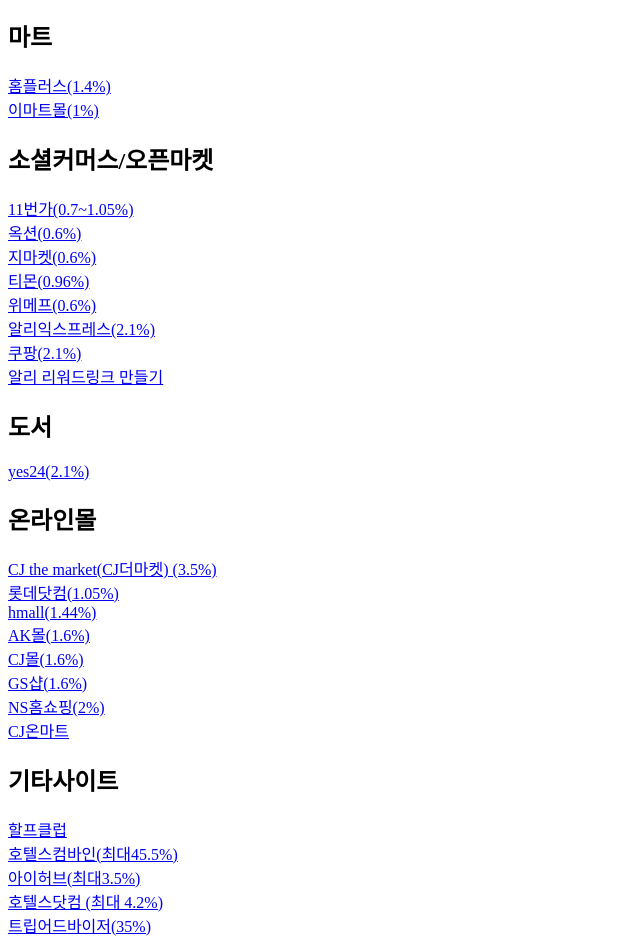
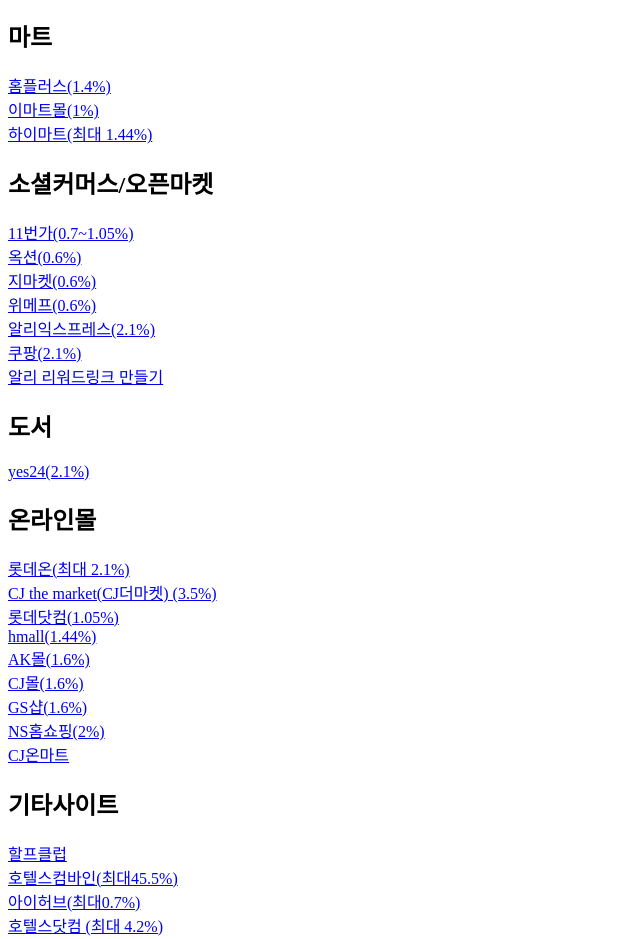
Before and after one commit to jungkoo/jungkoo.github.io, a plain HTML site: page index.html in a window 1280 px wide. Shown: the part 57-996 px from the top of the page, without its empty margins (0-640 px from the left). Drawn offline with Linux system fonts and the light colour scheme; grey boxes are pictures that could not be loaded.

Commit message:
Update index.html

```diff
--- a/index.html
+++ b/index.html
@@ -2,22 +2,22 @@
 <h2>마트</h2>
 <a href="http://click.linkprice.com/click.php?m=homeplus2&a=A100567992&l=0000">홈플러스(1.4%)</a><br/>
 <a href="http://click.linkprice.com/click.php?m=emart&a=A100567992&l=0000">이마트몰(1%)</a><br/>
+<a href="https://linkmoa.kr/click.php?m=himart&a=A100567992&l=0000">하이마트(최대 1.44%)</a><br/>
 
 <h2>소셜커머스/오픈마켓</h2>
 <a href="http://click.linkprice.com/click.php?m=11st&a=A100567992&l=0000">11번가(0.7~1.05%)</a><br/>
 <a href="http://click.linkprice.com/click.php?m=auction&a=A100567992&l=0000">옥션(0.6%)</a><br/>
 <a href="http://click.linkprice.com/click.php?m=gmarket&a=A100567992&l=0000">지마켓(0.6%)</a><br/>
-<a href="http://click.linkprice.com/click.php?m=tmon&a=A100567992&l=0000">티몬(0.96%)</a><br/>
 <a href="http://click.linkprice.com/click.php?m=makeprice&a=A100567992&l=0000">위메프(0.6%)</a><br/>
 <a href="http://click.linkprice.com/click.php?m=aliexpress&a=A100567992&l=0000">알리익스프레스(2.1%)</a><br/>
 <a href="http://click.linkprice.com/click.php?m=coupang&a=A100567992&l=0000">쿠팡(2.1%)</a><br/>
+<a href="https://portals.aliexpress.com/tools/promoLinkGenerate.htm">알리 리워드링크 만들기</a><br/>
 
-<a href="https://portals.aliexpress.com/tools/promoLinkGenerate.htm">알리 리워드링크 만들기</a><br/>
 <h2>도서</h2>
 <a href="http://click.linkprice.com/click.php?m=yes24&a=A100567992&l=0000">yes24(2.1%)</a><br/>
 
 <h2>온라인몰</h2>
-
+<a href="https://linkmoa.kr/click.php?m=lotteon&a=A100567992&l=0000">롯데온(최대 2.1%)</a><br/>
 <a href="https://lpweb.kr/click.php?m=cjbrand&a=A100567992&l=0000">CJ the market(CJ더마켓) (3.5%)</a><br/>
 <a href="http://click.linkprice.com/click.php?m=lotte&a=A100567992&l=0000">롯데닷컴(1.05%)</a><br/>
 <a href="http://click.linkprice.com/click.php?m=hmall&a=A100567992&l=0000">hmall(1.44%)</a><br/>
@@ -30,7 +30,7 @@
 <h2>기타사이트</h2>
 <a href="https://newtip.net/click.php?m=halfclub1&a=A100567992&l=0000">할프클럽</a><br/>
 <a href="https://bestmore.net/click.php?m=hcombine&a=A100567992&l=0000">호텔스컴바인(최대45.5%)</a><br/>
-<a href="https://newtip.net/click.php?m=iherb&a=A100567992&l=0000">아이허브(최대3.5%)</a><br/>
+<a href="https://newtip.net/click.php?m=iherb&a=A100567992&l=0000">아이허브(최대0.7%)</a><br/>
 <a href="https://bestmore.net/click.php?m=hotelskr&a=A100567992&l=0000">호텔스닷컴 (최대 4.2%)</a><br/>
 <a href="https://lase.kr/click.php?m=tripadviso&a=A100567992&l=0000">트립어드바이저(35%)</a><br/>
 <iframe scrolling="no" src="http://minishop.linkprice.com/minishop.php?minishop_id=logo&affiliate_id=A100567992&width=600&margin=10&scroll=&direction=L&speed=61&border=&color=FFFFFF" width="600" height="78" border="0" frameborder="0" marginwidth="0" marginheight="0" leftmargin="0" topmargin="0"></iframe>
```
